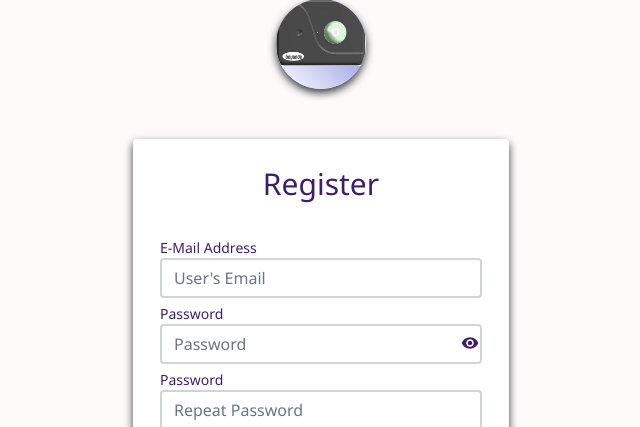
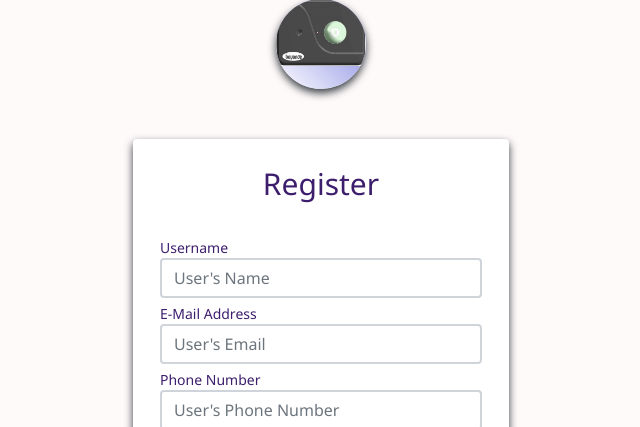
Before and after one commit to gitibeyonde/app, a PHP site: page /views/register.php in a window 1280 px wide. Shown: the part 124-551 px from the top of the page, without its empty margins (319-959 px from the left). Run offline with PHP 8.4, Linux system fonts and the light colour scheme; a stand-in replaces the project's code that opens the database connection; some libraries are stand-ins or nearby versions.

Commit message:
add username to registration form

```diff
--- a/classes/Registration.php
+++ b/classes/Registration.php
@@ -46,11 +46,7 @@ class Registration
         session_start();
 
         // if we have such a POST request, call the registerNewUser() method
-        if (isset($_POST["register"]) && $_SERVER['SERVER_NAME']=="app.ibeyonde.com") {
-            $this->registerNewUser($_POST['user_name'], $_POST['user_email'], "", $_POST['user_password_new'], $_POST['user_password_repeat'], $_POST["captcha"]);
-        // if we have such a GET request, call the verifyNewUser() method
-        }
-        else if (isset($_POST["register"])) {
+        if (isset($_POST["register"])) {
             $this->registerNewUser($_POST['user_name'], $_POST['user_email'], $_POST['user_phone'], $_POST['user_password_new'], $_POST['user_password_repeat'], $_POST["captcha"]);
             // if we have such a GET request, call the verifyNewUser() method
         }
--- a/views/register.php
+++ b/views/register.php
@@ -15,10 +15,26 @@ include('_header.php');
 						<form method="POST" class="my-login-validation" action="/register.php">
 
 							<div class="form-group">
+								<label for="username">Username</label>
+								<input id="username" type="name" name="user_name" value="<?php echo (isset($_POST['user_name']) ? $_POST['user_name'] : ""); ?>" class="form-control" placeholder="User's Name" aria-label="User Name" aria-describedby="basic-addon2" required>
+								<div class="invalid-feedback">
+									Your username is invalid
+								</div>
+							</div>
+
+							<div class="form-group">
 								<label for="email">E-Mail Address</label>
 								<input id="email" type="email" name="user_email" value="<?php echo (isset($_POST['user_email']) ? $_POST['user_email'] : ""); ?>" class="form-control" placeholder="User's Email" aria-label="User Email" aria-describedby="basic-addon2" required>
 								<div class="invalid-feedback">
 									Your email is invalid
+								</div>
+							</div>
+
+							<div class="form-group">
+								<label for="phone">Phone Number</label>
+								<input id="phone" type="phone" name="user_phone" value="<?php echo (isset($_POST['user_phone']) ? $_POST['user_phone'] : ""); ?>" class="form-control" placeholder="User's Phone Number" aria-label="User Phone" aria-describedby="basic-addon2" required>
+								<div class="invalid-feedback">
+									Your phone number is invalid
 								</div>
 							</div>
 
```
